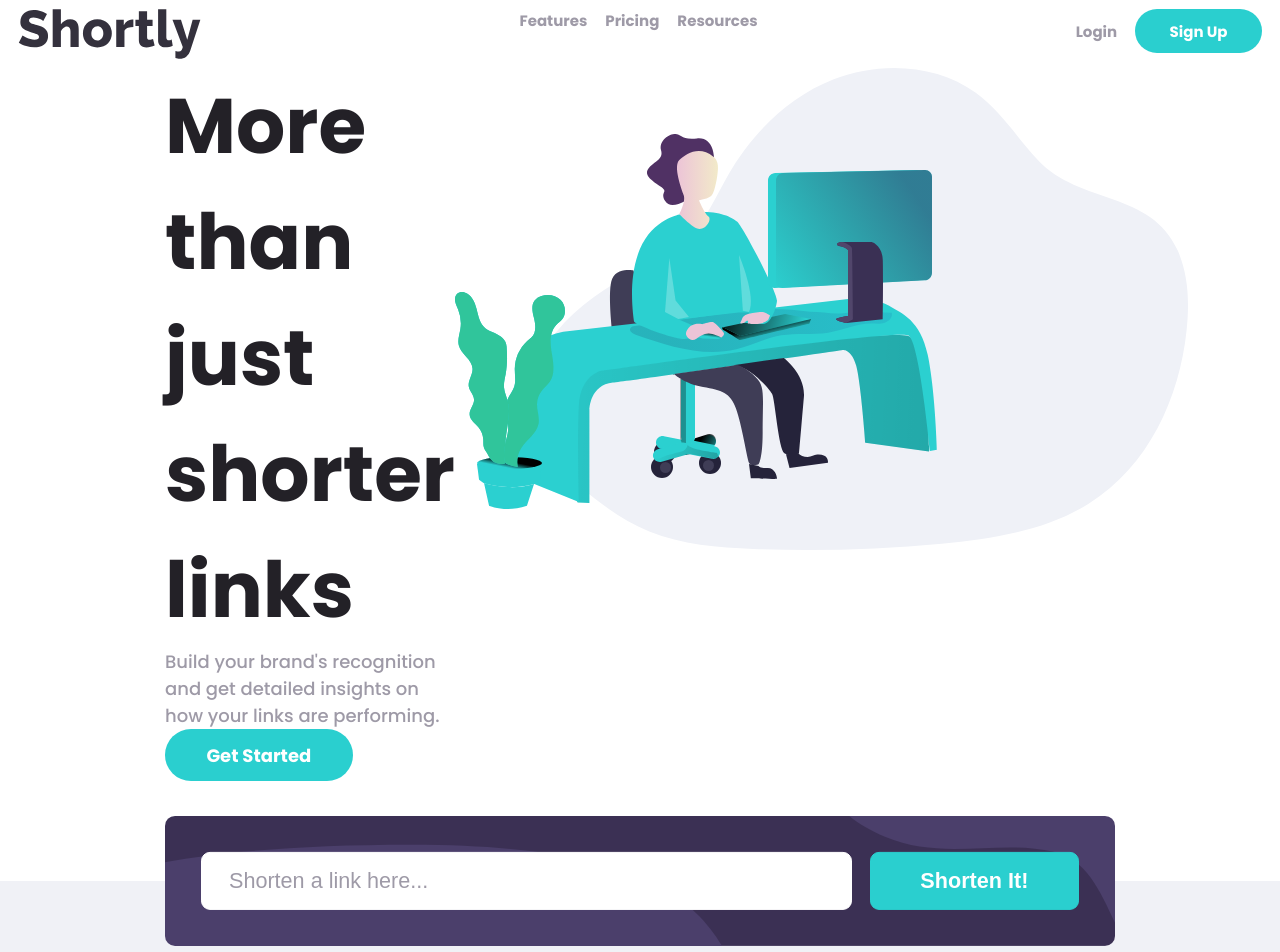
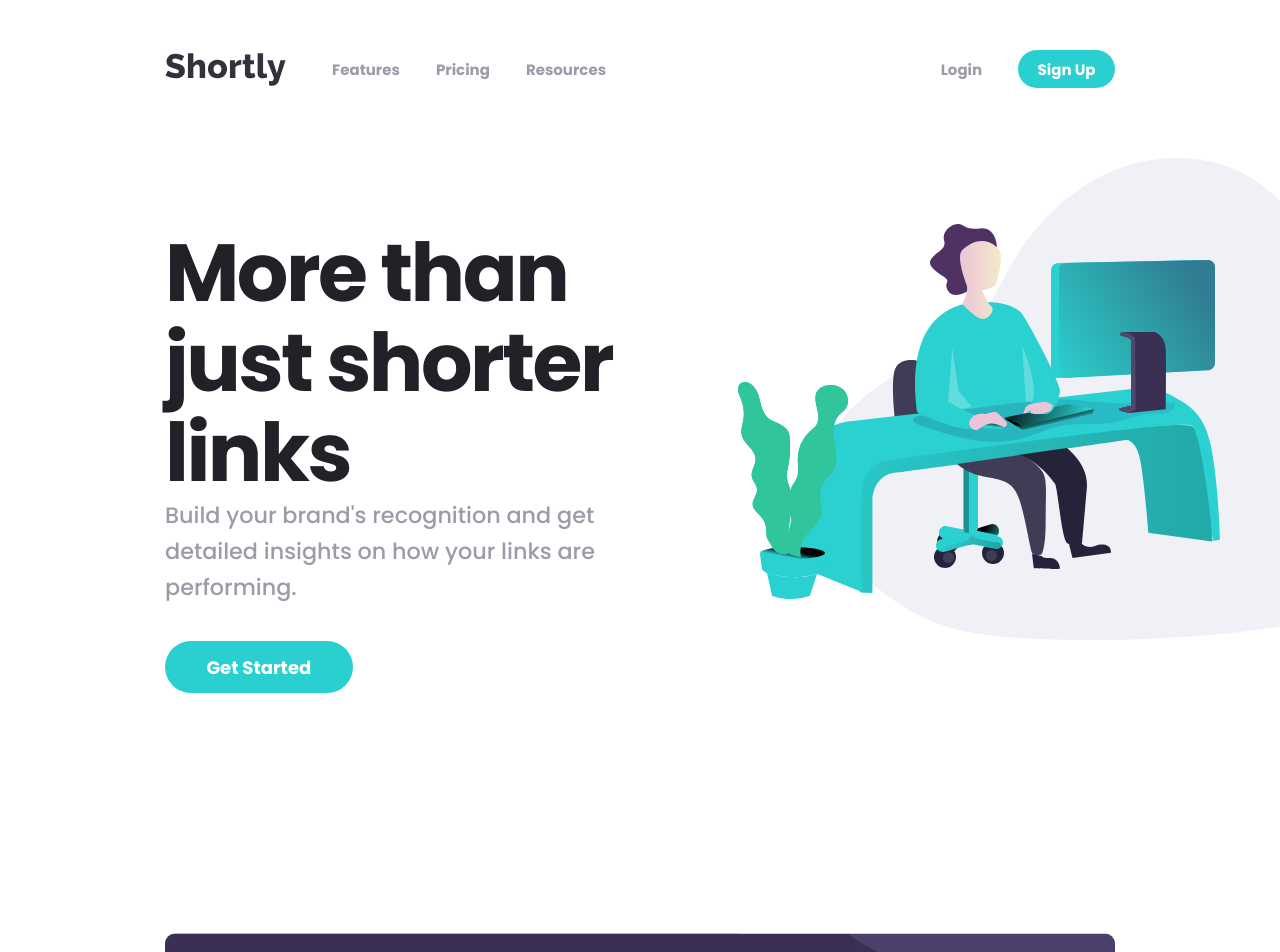
Before and after one commit to mathieuc22/url-shortening-api-master, a Vue app: page / in a window 1280 px wide. Shown: the top 952 px of the page. Built offline with nearby package versions, Linux system fonts and the light colour scheme.

Commit message:
Template implementation wip

```diff
--- a/package.json
+++ b/package.json
@@ -13,6 +13,7 @@
   "devDependencies": {
     "@vitejs/plugin-vue": "^2.3.1",
     "sass": "^1.50.1",
+    "sass-loader": "^12.6.0",
     "vite": "^2.9.5"
   }
 }
--- a/src/App.vue
+++ b/src/App.vue
@@ -8,26 +8,7 @@ import Shorten from './components/Shorten.vue';
 </script>
 
 <template>
-  <AppHeader/>
+  <AppHeader />
   <Hero title="More than just shorter links" />
-  <Shorten/>
+  <Shorten />
 </template>
-
-<style lang="scss">
-
-.btn {
-  color: #ffffff;
-	background-color: $color-primary-cyan;
-	border-radius: 2.3em;
-  display: inline-block;
-  cursor: pointer;
-  font-size: 1em;
-  font-weight: 700;
-  padding: 0.7em 2.3em;
-  text-decoration: none;
-  &:hover {
-    color: #ffffff;
-	  background-color: lighten($color: $color-primary-cyan, $amount: 20%);
-}
-}
-</style>
--- a/src/components/AppHeader.vue
+++ b/src/components/AppHeader.vue
@@ -1,17 +1,17 @@
 <template>
     <header>
-    <img alt="Vue logo" src="../assets/logo.svg" height="50" />
-    <nav>
+        <img class="logo" alt="Vue logo" src="../assets/logo.svg" height="50" />
+        <nav class="navigation">
             <ul>
                 <li>Features</li>
                 <li>Pricing</li>
                 <li>Resources</li>
             </ul>
         </nav>
-    <nav>
+        <nav class="authentication">
             <ul>
                 <li>Login</li>
-        <li class="btn">Sign Up</li>
+                <li class="btn btn--small">Sign Up</li>
             </ul>
         </nav>
     </header>
@@ -21,14 +21,26 @@
 header {
     font-weight: 700;
     display: flex;
-  padding: 0.5rem 1rem;
+    align-items: center;
+    padding: 50px 165px;
+    margin-bottom: 20px;
+
     p {
         margin-left: 1rem;
     }
 }
 
-nav {
+.logo {
+    height: 100%;
+}
+
+.navigation {
+    margin-left: 10px;
+}
+
+.authentication {
     margin-left: auto;
+}
 
 ul {
     font-size: 15px;
@@ -37,11 +49,11 @@ nav {
 
 ul li {
     display: inline-flex;
-    margin-left: 1rem;
+    margin-left: 2rem;
+
     &:hover {
         color: $color-neutral-verydarkviolet;
         cursor: pointer;
     }
 }
-}
 </style>
--- a/src/components/Hero.vue
+++ b/src/components/Hero.vue
@@ -18,22 +18,45 @@
 </template>
 
 <style lang="scss">
-
 .hero {
     display: flex;
     text-align: left;
+    position: relative;
+    margin-bottom: 120px;
+    overflow: hidden;
+
+    &__content {
+        width: 55%;
+        padding: 70px 0px;
+    }
+
+    &__illustration {
+        position: absolute;
+        left: 57.66%;
+    }
+
     &__title {
         color: $color-neutral-verydarkviolet;
-        font-size: 4.3rem;
+        font-size: 4.5rem;
+        letter-spacing: -2.5px;
+        line-height: 5rem;
+    }
+
+    &__text {
+        font-size: 1.24rem;
+        line-height: 2rem;
+    }
+
+    &__getstarted {
+        margin: 35px 0;
     }
 }
-
 </style>
 
 <script setup>
 
 defineProps({
-  title: String
+    title: String
 })
 
 </script>
--- a/src/components/Shorten.vue
+++ b/src/components/Shorten.vue
@@ -9,7 +9,6 @@
 </template>
 
 <style lang="scss">
-
 .shorten {
     margin-top: 100px;
     display: flex;
@@ -19,25 +18,26 @@
     &__form {
         transform: translateY(-50%);
         background-color: $color-primary-darkviolet;
-        padding: 2rem;
+        padding: 2.9rem 3.5rem;
         border-radius: 10px;
         background-image: url("../assets/bg-shorten-desktop.svg");
         display: flex;
         justify-content: space-between;
-        gap: 1rem;
+        gap: 1.5rem;
         width: 100%;
-        font-size: 1.2rem;
+        font-size: 1.12rem;
     }
 
     &__input {
         width: 100%;
-        padding: 0.6rem 1.5rem;
+        padding: 1.1rem 1.5rem;
         border-radius: 0.5rem !important;
         border: 1px solid $color-primary-bg;
         font-size: 1em;
 
         &::placeholder {
             color: $color-neutral-grayishviolet;
+            font-family: $font-family-primary;
         }
 
         &:focus {
@@ -50,9 +50,11 @@
             flex: 1;
             font-weight: 700;
             transition: all 0.2s ease-in-out;
+
             &:hover {
                 border: 1px solid lighten($color: $color-primary-cyan, $amount: 20%);
             }
+
             &:active {
                 transform: translateY(5px);
             }
--- a/src/main.js
+++ b/src/main.js
@@ -1,4 +1,4 @@
 import { createApp } from 'vue'
 import App from './App.vue'
 
-createApp(App).mount('#app')
+createApp(App).mount('body')
--- a/src/styles/_base.scss
+++ b/src/styles/_base.scss
@@ -1,5 +1,3 @@
-@import url('https://fonts.googleapis.com/css2?family=Poppins:wght@500;700&display=swap');
-
 // Base
 
 *,
@@ -12,9 +10,7 @@
 
 html,
 body {
-  font-family: 'Poppins', sans-serif;
-  -webkit-font-smoothing: antialiased;
-  -moz-osx-font-smoothing: grayscale;
+  font-family: $font-family-primary;
   text-align: center;
   color: $color-neutral-grayishviolet;
   font-size: 18px;
@@ -27,5 +23,26 @@ body {
 }
 
 section {
-    padding: 0 165px;
+  padding: 0 165px;
 }
+
+.btn {
+  color: $color-primary-bg;
+  background-color: $color-primary-cyan;
+  border-radius: 2.3em;
+  display: inline-block;
+  cursor: pointer;
+  font-size: 1em;
+  font-weight: 700;
+  padding: 0.7em 2.3em;
+  text-decoration: none;
+
+  &--small {
+    padding: 0.5em 1.3em;
+  }
+
+  &:hover {
+    color: $color-primary-bg;
+    background-color: lighten($color: $color-primary-cyan, $amount: 20%);
+  }
+}
--- a/src/styles/_variables.scss
+++ b/src/styles/_variables.scss
@@ -1,3 +1,5 @@
+@import url("https://fonts.googleapis.com/css2?family=Poppins:wght@500;700&display=swap");
+
 $color-primary-cyan: #2acfcf;
 $color-primary-darkviolet: hsl(257, 27%, 26%);
 $color-secondary-red: hsl(0, 87%, 67%);
@@ -8,3 +10,5 @@ $color-neutral-verydarkviolet: hsl(260, 8%, 14%);
 
 $color-neutral-bg: #f0f1f6;
 $color-primary-bg: white;
+
+$font-family-primary: 'Poppins', sans-serif;
```
Also changed, not shown: 1 other file (tests, documents, lock files or other folders). Lines whose indentation alone changed are shown as unchanged.
